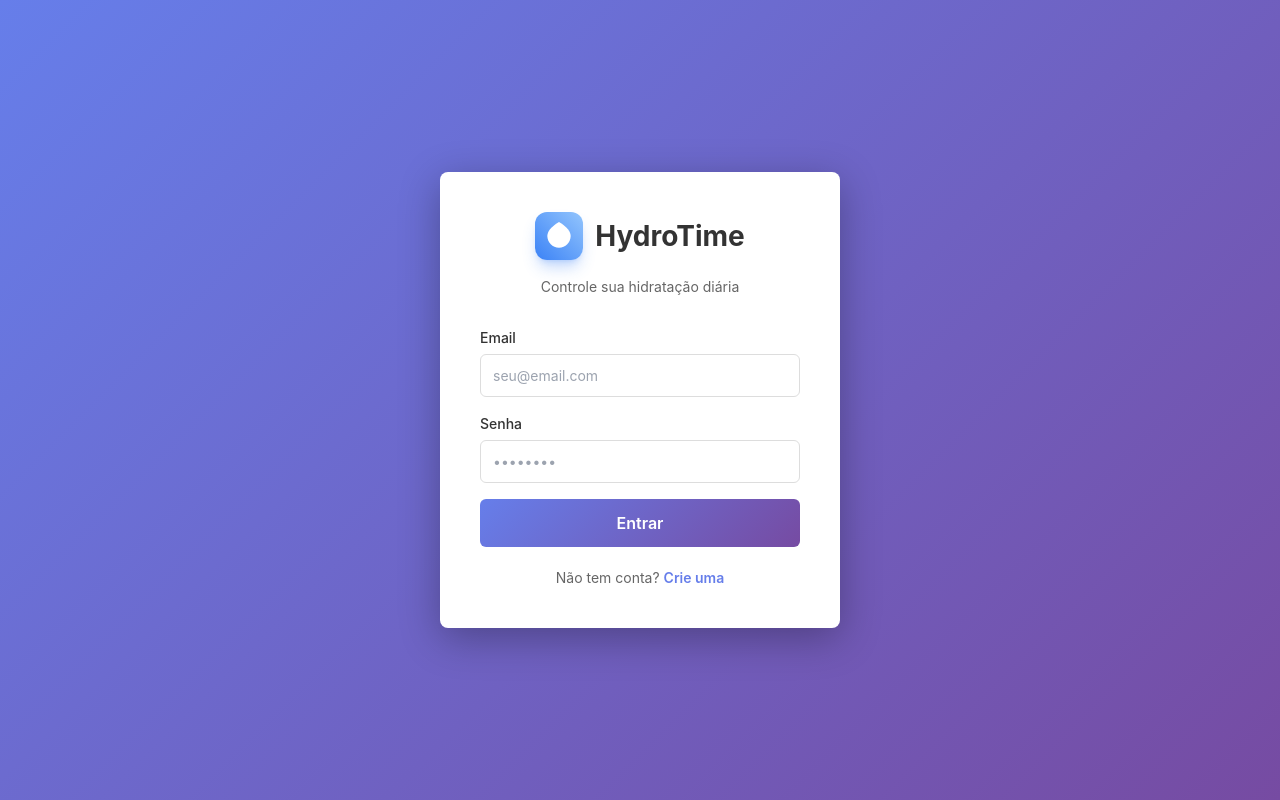
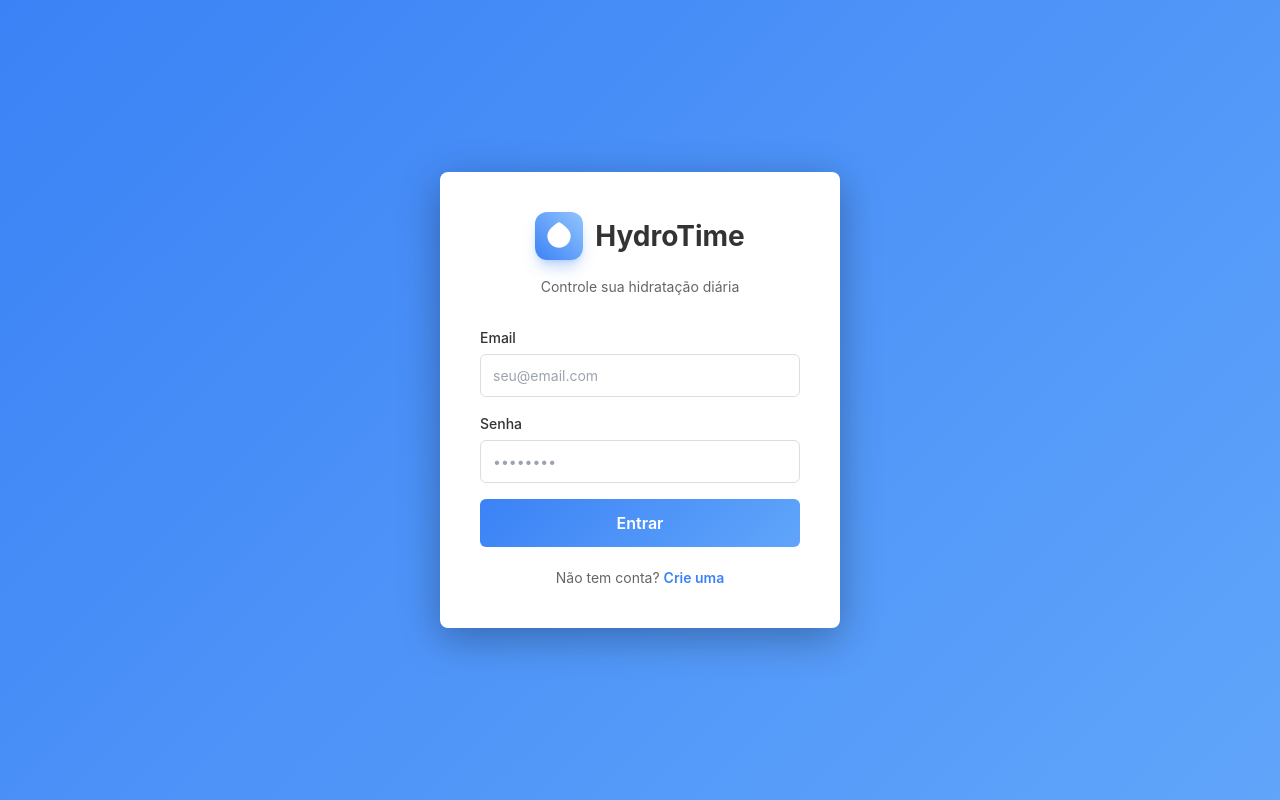
Before and after one commit to abelaguiar/hydro-time, a React (Vite) app: page / in a window 1280 px wide. Built offline with nearby package versions, Linux system fonts and the light colour scheme.

Commit message:
Update Login colors to match icon blue theme

```diff
--- a/styles/Login.css
+++ b/styles/Login.css
@@ -3,7 +3,7 @@
   align-items: center;
   justify-content: center;
   min-height: 100vh;
-  background: linear-gradient(135deg, #667eea 0%, #764ba2 100%);
+  background: linear-gradient(135deg, #3b82f6 0%, #60a5fa 100%);
   font-family: -apple-system, BlinkMacSystemFont, 'Segoe UI', 'Roboto', 'Oxygen',
     'Ubuntu', 'Cantarell', 'Fira Sans', 'Droid Sans', 'Helvetica Neue',
     sans-serif;
@@ -66,8 +66,8 @@
 
 .form-group input:focus {
   outline: none;
-  border-color: #667eea;
-  box-shadow: 0 0 0 3px rgba(102, 126, 234, 0.1);
+  border-color: #3b82f6;
+  box-shadow: 0 0 0 3px rgba(59, 130, 246, 0.1);
 }
 
 .form-group input:disabled {
@@ -86,7 +86,7 @@
 
 .submit-button {
   padding: 12px;
-  background: linear-gradient(135deg, #667eea 0%, #764ba2 100%);
+  background: linear-gradient(135deg, #3b82f6 0%, #60a5fa 100%);
   color: white;
   border: none;
   border-radius: 6px;
@@ -98,7 +98,7 @@
 
 .submit-button:hover:not(:disabled) {
   transform: translateY(-2px);
-  box-shadow: 0 5px 20px rgba(102, 126, 234, 0.4);
+  box-shadow: 0 5px 20px rgba(59, 130, 246, 0.4);
 }
 
 .submit-button:disabled {
@@ -120,7 +120,7 @@
 .toggle-button {
   background: none;
   border: none;
-  color: #667eea;
+  color: #3b82f6;
   font-weight: 600;
   cursor: pointer;
   font-size: 14px;
@@ -130,7 +130,7 @@
 }
 
 .toggle-button:hover:not(:disabled) {
-  color: #764ba2;
+  color: #1e40af;
   text-decoration: underline;
 }
 
```
